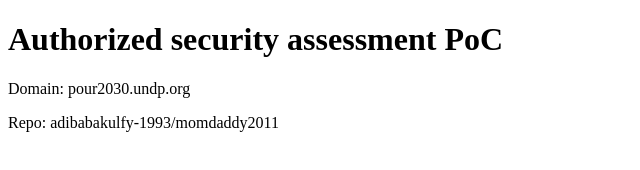
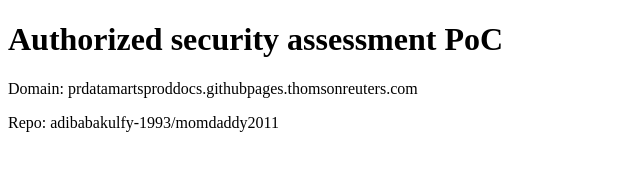
Before and after one commit to adibabakulfy-1993/momdaddy2011, a plain HTML site: page index.html in a window 1280 px wide. Shown: the whole page, without its empty margins (0-640 px from the left). Drawn offline with Linux system fonts and the light colour scheme.

Commit message:
init pages

```diff
--- a/index.html
+++ b/index.html
@@ -1 +1 @@
-<!doctype html><html><head><meta charset=utf-8><title>PoC pour2030.undp.org</title></head><body><h1>Authorized security assessment PoC</h1><p>Domain: pour2030.undp.org</p><p>Repo: adibabakulfy-1993/momdaddy2011</p></body></html>
+<!doctype html><html><head><meta charset=utf-8><title>PoC prdatamartsproddocs.githubpages.thomsonreuters.com</title></head><body><h1>Authorized security assessment PoC</h1><p>Domain: prdatamartsproddocs.githubpages.thomsonreuters.com</p><p>Repo: adibabakulfy-1993/momdaddy2011</p></body></html>
```
